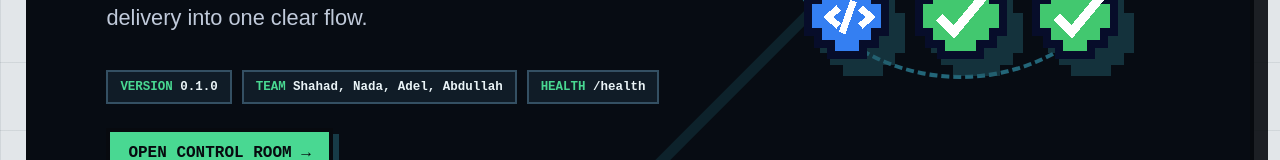
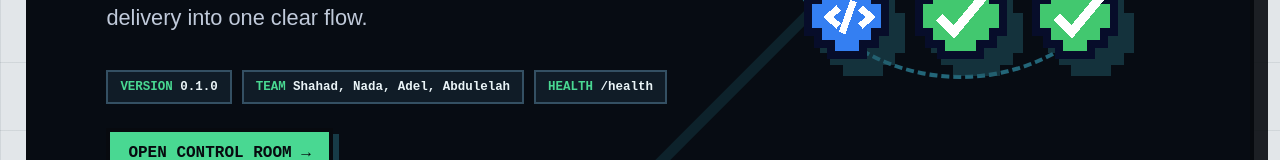
Before and after one commit to Alshaya-A/SDA-project-FoxFlow, a website: page sample-app/public/index.html in a window 1280 px wide. Shown: the part 618-778 px from the top of the page. Drawn offline with Linux system fonts and the light colour scheme.

Commit message:
Correct Abdulelah name spelling

```diff
--- a/sample-app/public/index.html
+++ b/sample-app/public/index.html
@@ -237,7 +237,7 @@
         <p class="description">A secure, automated path from code commit to deployment — bringing source control, testing, security scanning and delivery into one clear flow.</p>
         <div class="meta" aria-label="Project information">
           <span><b>VERSION</b> 0.1.0</span>
-          <span><b>TEAM</b> Shahad, Nada, Adel, Abdullah</span>
+          <span><b>TEAM</b> Shahad, Nada, Adel, Abdulelah</span>
           <span><b>HEALTH</b> /health</span>
         </div>
         <a class="dashboard-link" href="/dashboard">Open control room →</a>
```
